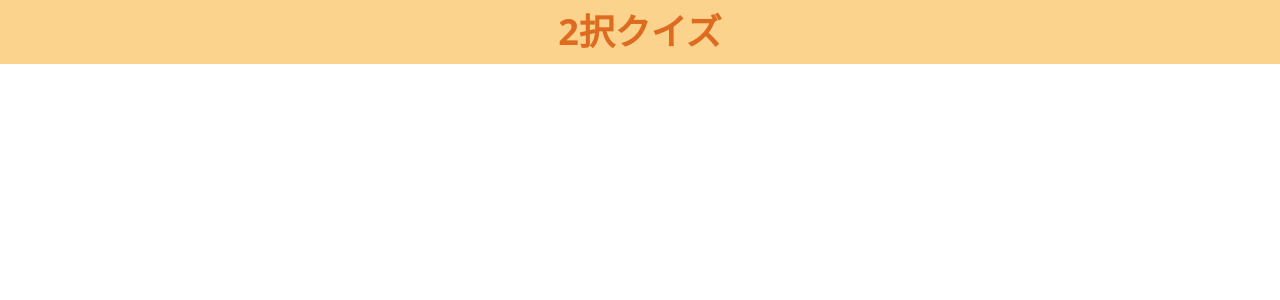
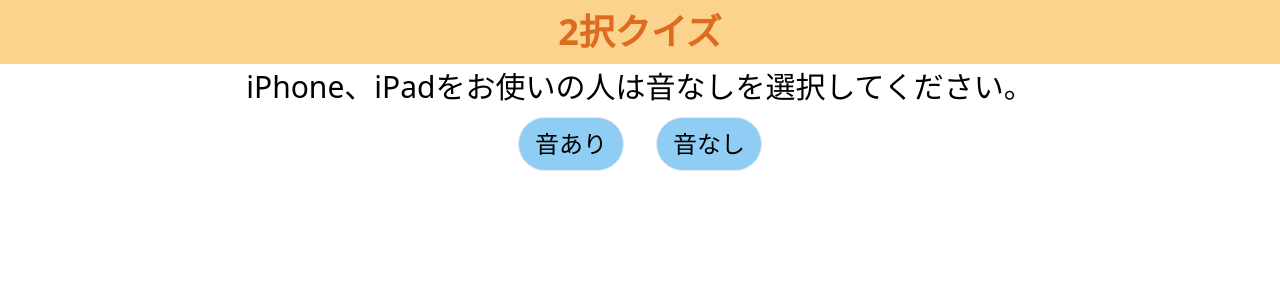
Before and after one commit to Siroyaka/2choisesQuiz, a Next.js app: page /quiz in a window 1280 px wide. Shown: the top 300 px of the page. Built offline with nearby package versions, Linux system fonts and the light colour scheme; no server answers.

Commit message:
ios用の暫定対応

```diff
--- a/src/components/Template/QuizTemplate.tsx
+++ b/src/components/Template/QuizTemplate.tsx
@@ -34,6 +34,10 @@ const QuizTemplate: React.FC<Props> = (props) => {
     dispatch({
       type: QuizResultTypes.INITIALIZE
     });
+  }, []);
+
+  const onClickStart = (flg: boolean) => {
+    if(flg) {
       // AudioContextのinitializeはここでやる
       // callbackでロード完了を通知する
       se.current = new SoundEffect();
@@ -42,9 +46,32 @@ const QuizTemplate: React.FC<Props> = (props) => {
       se.current.pushSource('/asset/tick_sound.wav', 'tick_sound');
       se.current.onload = () => setEndInitialize(true);
       se.current.load();
-  }, []);
+      return;
+    }
+    se.current = null;
+    setEndInitialize(true);
+  }
   return(
     <React.Fragment>
+      {!endInitialize &&
+      <div className='flex flex-col items-center'>
+        <span className='text-3xl'>iPhone、iPadをお使いの人は音なしを選択してください。</span>
+        <div className='flex flex-row pt-2 items-center justify-center'>
+          <button
+            className='border bg-blue-300 rounded-full py-2 px-4 mx-4 text-2xl focus:outline-none '
+            onClick={() => onClickStart(true)}
+          >
+            音あり
+          </button>
+          <button
+            className='border bg-blue-300 rounded-full py-2 px-4 mx-4 text-2xl focus:outline-none '
+            onClick={() => onClickStart(false)}
+          >
+            音なし
+          </button>
+        </div>
+      </div>
+      }
       {!result.isFinished && endInitialize &&
         <QuizForm
           {...props}
```
Lines whose indentation alone changed are shown as unchanged.
